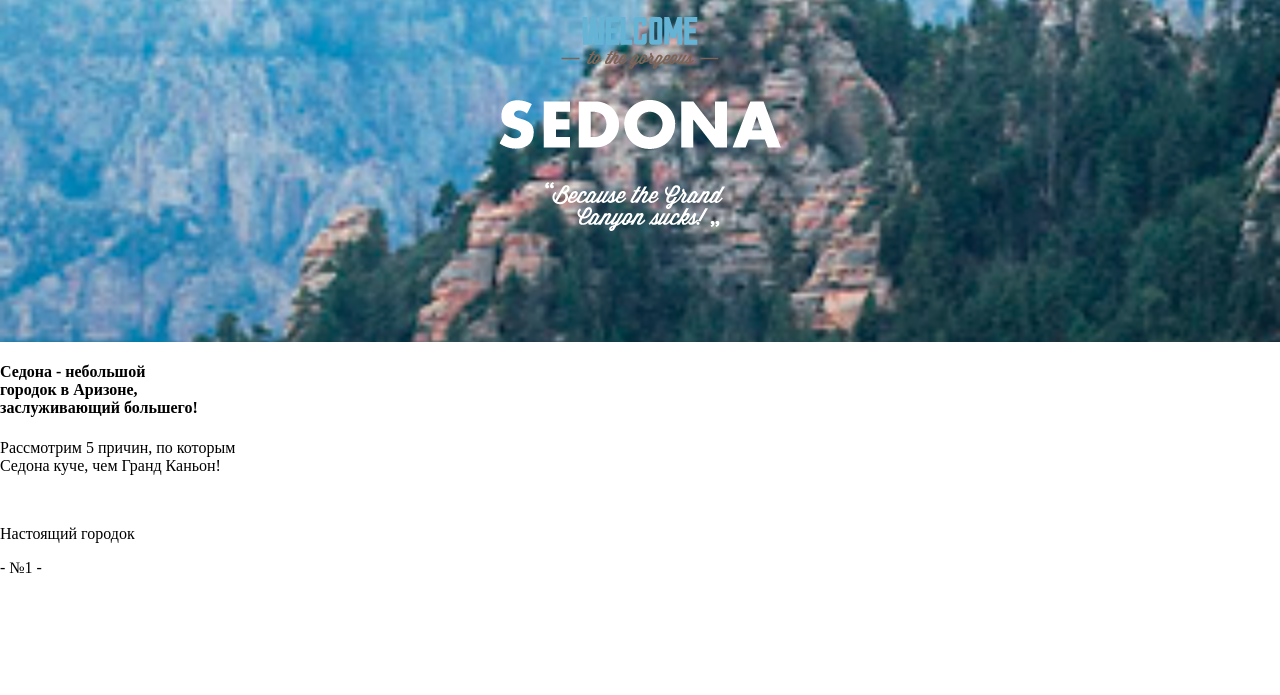
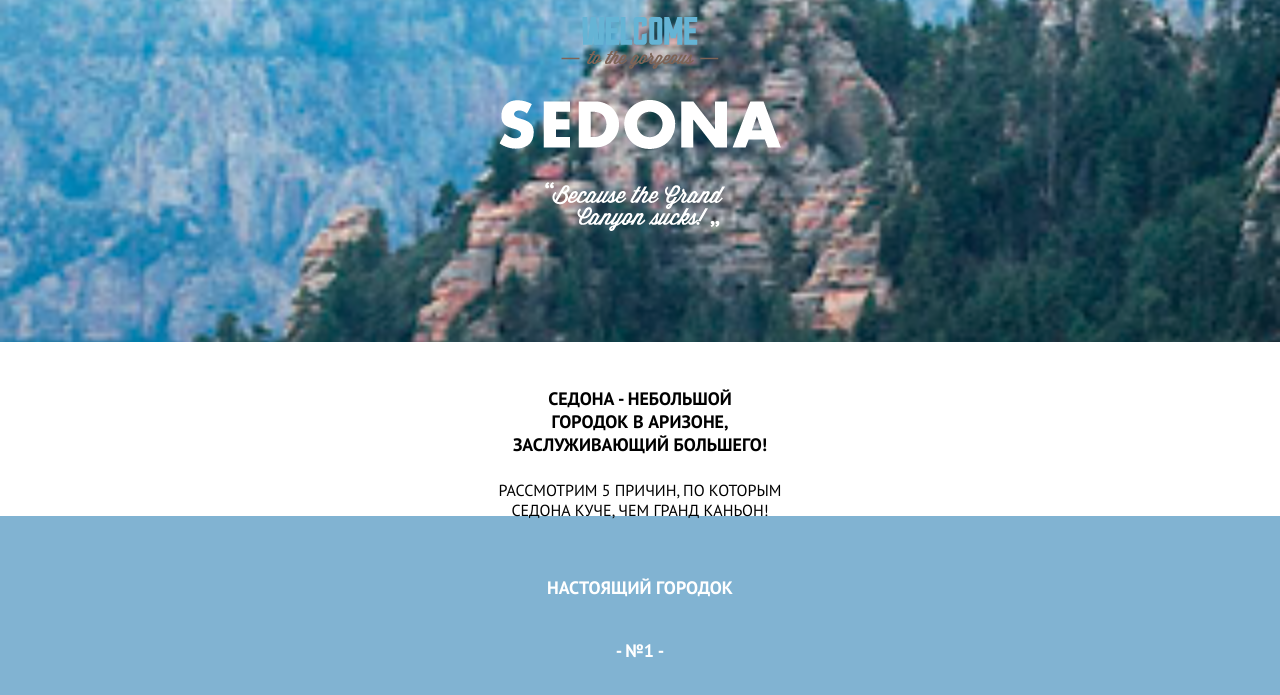
Before and after one commit to Violarud/sedona, a plain HTML site: page adapt.html in a window 1280 px wide. Shown: the part 317-1012 px from the top of the page. Before the commit the page ends 910 px from the top, so only its background shows below. Drawn offline with Linux system fonts and the light colour scheme.

Commit message:
Update adapt.css

```diff
--- a/css/adapt.css
+++ b/css/adapt.css
@@ -66,3 +66,51 @@ body {
     margin-left: 0px;
     margin-bottom: 47px;
 }
+
+.about__mobile {
+    margin-top: 45px;
+    font-size: 18px;
+    font-family: PT Sans;
+    color: rgb(0, 0, 0);
+    font-weight: bold;
+    text-transform: uppercase;
+    text-align: center;
+}
+
+.about-second__mobile {
+    font-size: 16px;
+    font-family: PT Sans;
+    color: rgb(0, 0, 0);
+    text-transform: uppercase;
+    text-align: center;
+    margin-bottom: 0;
+}
+
+.real-city__mobile {
+    width: 100%;
+    height: 210px;
+    background-color: #81b3d2;
+    margin-top: -40px;
+}
+
+.real-city-text__mobile {
+    padding-top: 60px;
+    font-size: 18px;
+    font-family: PT Sans;
+    color: rgb(255, 255, 255);
+    font-weight: bold;
+    text-transform: uppercase;
+    text-align: center;
+    margin-bottom: 0;
+}
+
+.real-city-number__mobile {
+    margin: 0;
+    padding-top: 40px;
+    font-size: 18px;
+    font-family: PT Sans;
+    color: rgb(255, 255, 255);
+    font-weight: bold;
+    text-transform: uppercase;
+    text-align: center;
+}
```
